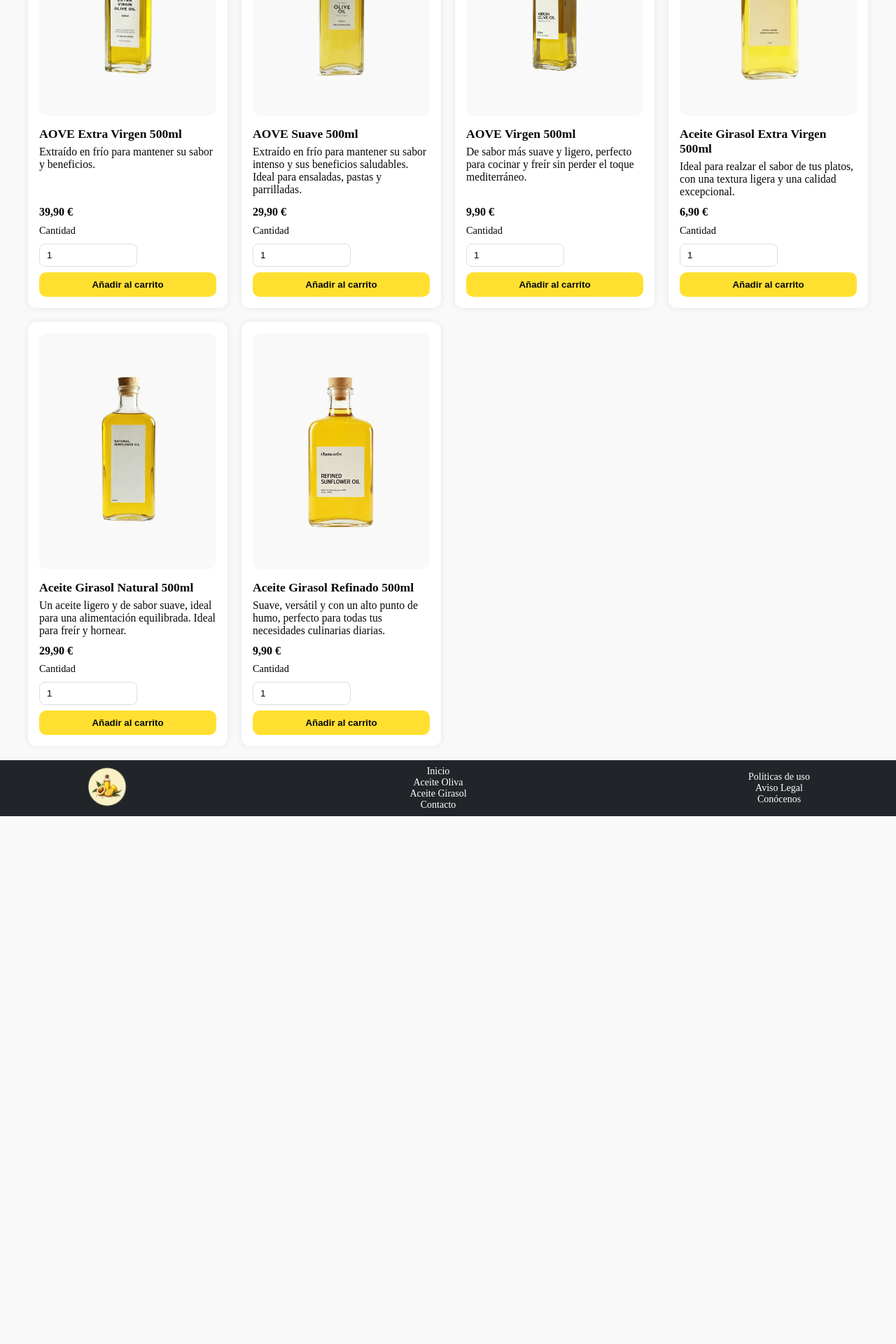
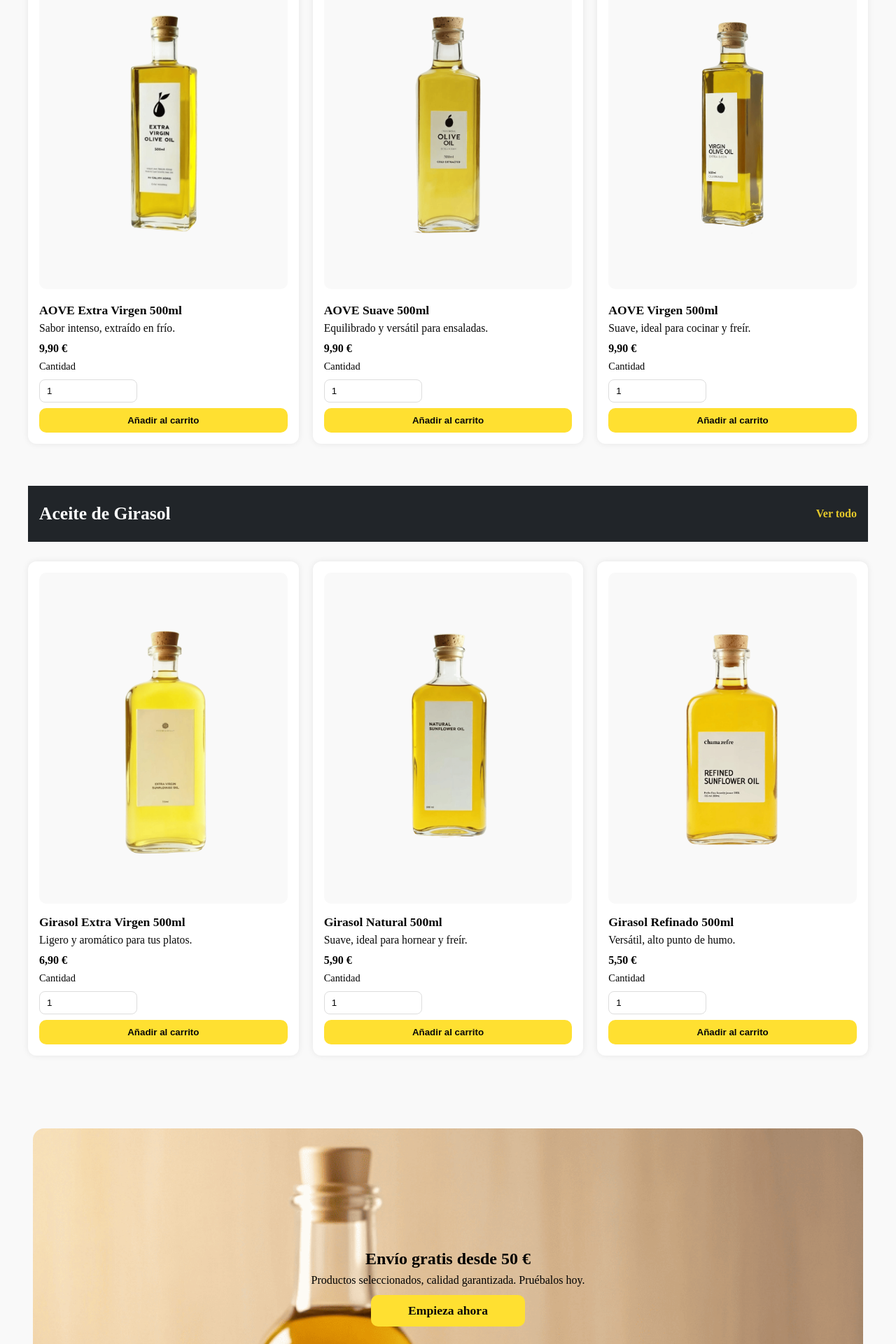
Before and after one commit to albasanchez00/Proyectos_Portafolio, a PHP site: page /tiendaAceites/index.html in a window 1280 px wide. Shown: the part 720-2640 px from the top of the page at 70% size. Before the commit the page ends 1886 px from the top, so only its background shows below. Run offline with PHP 8.4, Linux system fonts and the light colour scheme.

Commit message:
Implement code changes to enhance functionality and improve performance

```diff
--- a/tiendaAceites/css/style.css
+++ b/tiendaAceites/css/style.css
@@ -291,6 +291,7 @@ main{
   border:none; border-radius:5px; font-size:1rem; transition:background-color .3s ease;
 }
 .btn_producto:hover{ background:#e4c82b; cursor:pointer; color:#080808; text-decoration:none; }
+
 /* FIN INDEX */
 
 
@@ -369,6 +370,116 @@ main{
   #card-productos.grid-products{ gap:16px; width:92vw; }
 }
 /* FIN PAGINA ACEITE OLIVA */
+
+/* ====== SECCIONES DE CATÁLOGO ====== */
+.container{ width:min(1200px, 95vw); margin-inline:auto; }
+.catalog-section{ margin: 24px 0 40px; }
+.catalog-header{
+  display:flex; align-items:center; justify-content:space-between;
+  margin-bottom: 8px;
+}
+.catalog-header h2{ margin:0; font-size:1.6rem; }
+.catalog-link{ color: var(--color_primario); font-weight:600; }
+.catalog-link:hover{ text-decoration: underline; }
+
+/* Afinado de títulos de tarjeta dentro del grid */
+#card-productos.grid-products .product-card__title,
+.grid-products .product-card__title{ margin-top: 8px; }
+
+/* ====== CTA ====== */
+.cta-band{
+  margin: 24px 0 40px;
+  background-image: url('../assets/banner-aceite.png');
+  background-size: cover; background-position: top; background-repeat: no-repeat;
+  border-radius: 16px;
+  padding: 28px 18px;
+}
+.cta-band__content{
+  width:min(1150px, 96vw); height: 400px; margin-inline:auto; text-align:center;
+  display:flex; flex-direction:column; justify-content:center; align-items:center;
+
+}
+.cta-band h2{ margin:0 0 .25rem; }
+.cta-band p{ margin:.25rem 0 .75rem; }
+.cta-band .btn{
+  max-width: 220px; font-size:1.1rem; padding:12px 0;
+  background: var(--color_secundario); color:#080808;
+}
+.cta-band .btn:hover{ background: var(--color_primario); }
+
+/* ====== TESTIMONIOS ====== */
+.testimonials{ width:min(1200px,95vw); margin: 0 auto 56px;
+  padding: 0 0 8px;
+  display: flex; flex-direction: column; align-items: center;
+  text-align: center;}
+.testimonials h2{ margin:0 0 12px; font-size:1.4rem; }
+.testimonials__track{
+  display:grid; grid-auto-flow: column; grid-auto-columns: min(340px, 84vw);
+  gap: 14px; overflow-x: auto; padding-bottom: 6px;
+  scroll-snap-type: x mandatory; scroll-padding: 8px;
+}
+.testimonials__track:focus{ outline: 2px solid var(--color_secundario); outline-offset: 2px; }
+.testimonial{
+  scroll-snap-align: start;
+  background:#fff; border:1px solid #eee; border-radius: 14px; padding: 16px;
+  box-shadow: 0 4px 14px rgba(0,0,0,.06);
+}
+.testimonial__text{ margin:0 0 .5rem; font-style: italic; }
+.testimonial__author{ margin:0; color:#555; font-weight: 600; text-align:right; }
+
+/* === GRID/TARJETAS (MODERNO) — POR CLASE === */
+.grid-products{
+  display: grid;
+  grid-template-columns: repeat(auto-fit, minmax(260px, 1fr));
+  gap: 20px;
+  padding: 20px 0;
+  width: min(1200px, 95vw);
+  margin-inline: auto;
+  align-items: start;
+}
+
+/* Tarjeta */
+.grid-products .product-card{
+  display: flex; flex-direction: column; height: 100%;
+  background: var(--color_blanco);
+  border-radius: 12px; box-shadow: 0 0 10px rgba(0,0,0,.08);
+  padding: 16px; transition: box-shadow .2s ease;
+}
+.grid-products .product-card:hover{ box-shadow: 0 6px 18px rgba(0,0,0,.12); }
+
+/* Imagen con marco estable */
+.grid-products .product-card picture{
+  display: block; width: 100%; aspect-ratio: 3/4;
+  background: #f9f9f9; border-radius: 10px; overflow: hidden; margin-bottom: 12px;
+}
+.grid-products .product-card picture img{
+  width: 100%; height: 100%; object-fit: contain; display: block;
+}
+
+/* Texto */
+.grid-products .product-card__title{ font-size: 1.1rem; color: #080808; margin: 4px 0 6px; }
+.grid-products .product-card__desc{ font-size: .98rem; color: #080808; margin: 0 0 10px; text-align: left; }
+
+/* Footer alineado abajo */
+.grid-products .product-card__footer{
+  margin-top: auto;
+  display: grid; grid-template-columns: 1fr; row-gap: .5rem;
+}
+
+/* Precio y cantidad */
+.grid-products .product-card__price{ font-weight: 700; margin: 0; line-height: 1.2; }
+.grid-products .product-card__label{ font-size: .9rem; margin-bottom: 2px; }
+.grid-products .product-card__qty{
+  width: 100%; max-width: 140px; padding: 8px 10px;
+  border: 1px solid #ddd; border-radius: 8px; appearance: textfield;
+}
+.grid-products .product-card__qty::-webkit-outer-spin-button,
+.grid-products .product-card__qty::-webkit-inner-spin-button{ -webkit-appearance:none; margin:0; }
+
+/* Responsive fino */
+@media (max-width: 480px){
+  .grid-products{ gap: 16px; width: 92vw; }
+}
 
 
 /* INICIO PAGINA CARRITO */
--- a/tiendaAceites/index.html
+++ b/tiendaAceites/index.html
@@ -54,7 +54,6 @@
     </header>
 
 
-    <!-- MAIN -->
     <main>
       <!-- HERO -->
       <section class="section_hero">
@@ -66,152 +65,193 @@
       </section>
 
       <!-- PRODUCTOS -->
+      <!-- ====== CATÁLOGO ====== -->
       <section id="productos" class="container">
+
+        <!-- Aceite de Oliva -->
+        <section class="catalog-section" aria-labelledby="h-oliva">
+          <header class="catalog-header">
+            <h2 id="h-oliva">Aceite de Oliva</h2>
+            <a href="./productos/aceiteOliva.html" class="catalog-link">Ver todo</a>
+          </header>
+
           <section id="card-productos" class="grid-products">
-          <!-- AOVE EXTRA -->
+            <!-- Tarjeta 1 -->
             <article class="product-card">
-              <picture><img loading="lazy" src="./assets/botella-aceite-de-oliva-extra-virgen.png"
-              alt="Aceite de Oliva Virgen Extra 500ml"></picture>
-              <h2 class="product-card__title">AOVE Extra Virgen 500ml</h2>
-              <p class="product-card__desc">Extraído en frío para mantener su sabor y beneficios.</p>
-
+              <picture>
+                <img src="./assets/botella-aceite-de-oliva-extra-virgen.png" alt="AOVE Extra Virgen 500ml">
+              </picture>
+              <h3 class="product-card__title">AOVE Extra Virgen 500ml</h3>
+              <p class="product-card__desc">Sabor intenso, extraído en frío.</p>
               <div class="product-card__footer">
-                  <p class="product-card__price" data-price="39.90">39,90 €</p>
-
-                  <label class="product-card__label" for="qty-aove-extra-500">Cantidad</label>
-                  <input id="qty-aove-extra-500" class="product-card__qty" type="number" min="1" value="1" inputmode="numeric">
-
+                <p class="product-card__price" data-price="9.90">9,90 €</p>
+                <label class="product-card__label" for="qty-home-aove-extra-500">Cantidad</label>
+                <input id="qty-home-aove-extra-500" class="product-card__qty" type="number" min="1" value="1" inputmode="numeric">
                 <button class="btn btn--primary add-to-cart"
                   data-id="SKU-AOVE-EXTRA-500"
                   data-name="AOVE Extra Virgen 500ml"
-                      data-price="39.90"
+                  data-price="9.90"
                   data-image="./assets/botella-aceite-de-oliva-extra-virgen.png"
-                      data-url="./productos/aceiteOliva.html"
-                      aria-label="Añadir AOVE Extra Virgen 500ml al carrito">
-                      Añadir al carrito
-                  </button>
-              </div>
-
-          </article>
-
-          <article class="product-card">
-              <picture><img loading="lazy" src="./assets/botella-aceite-de-oliva-natural.png"
-              alt="Aceite de Oliva Suave 500ml"></picture>
-              <h2 class="product-card__title">AOVE Suave 500ml</h2>
-              <p class="product-card__desc">Extraído en frío para mantener su sabor intenso y sus beneficios saludables. Ideal para ensaladas, pastas y parrilladas.</p>
-              <div class="product-card__footer">
-                  <p class="product-card__price" data-price="29.90">29,90 €</p>
-
-                  <label class="product-card__label" for="qty-avoe-suave-500">Cantidad</label>
-                  <input id="qty-avoe-suave-500" class="product-card__qty" type="number" min="1" value="1" inputmode="numeric">
-
-                  <button class="btn btn--primary add-to-cart"
-                  data-id="SKU-AOVE-SUAVE-500"
-                  data-name="AOVE Suave 500ml"
-                  data-price="29.90"
-                  data-image="./assets/botella-aceite-de-oliva-natural.png"
-                  data-url="./productos/aceiteOliva.html"
-                  aria-label="Añadir AOVE Suave 500ml al carrito">
+                  data-url="./productos/aceiteOliva.html">
                   Añadir al carrito
                 </button>
               </div>
             </article>
 
+            <!-- Tarjeta 2 -->
             <article class="product-card">
-              <picture><img loading="lazy" src="./assets/botella-de-aceite-de-oliva-virgen.png"
-              alt="Aceite de Oliva Suave 500ml"></picture>
-              <h2 class="product-card__title">AOVE Virgen 500ml</h2>
-              <p class="product-card__desc">De sabor más suave y ligero, perfecto para cocinar y freír sin perder el toque mediterráneo.</p>
+              <picture>
+                <img src="./assets/botella-aceite-de-oliva-natural.png" alt="AOVE Suave 500ml">
+              </picture>
+              <h3 class="product-card__title">AOVE Suave 500ml</h3>
+              <p class="product-card__desc">Equilibrado y versátil para ensaladas.</p>
               <div class="product-card__footer">
                 <p class="product-card__price" data-price="9.90">9,90 €</p>
+                <label class="product-card__label" for="qty-home-aove-suave-500">Cantidad</label>
+                <input id="qty-home-aove-suave-500" class="product-card__qty" type="number" min="1" value="1" inputmode="numeric">
+                <button class="btn btn--primary add-to-cart"
+                  data-id="SKU-AOVE-SUAVE-500"
+                  data-name="AOVE Suave 500ml"
+                  data-price="9.90"
+                  data-image="./assets/botella-aceite-de-oliva-natural.png"
+                  data-url="./productos/aceiteOliva.html">
+                  Añadir al carrito
+                </button>
+              </div>
+            </article>
 
-                  <label class="product-card__label" for="qty-avoe-virgen-500">Cantidad</label>
-                  <input id="qty-avoe-virgen-500" class="product-card__qty" type="number" min="1" value="1" inputmode="numeric">
-
+            <!-- Tarjeta 3 -->
+            <article class="product-card">
+              <picture>
+                <img src="./assets/botella-de-aceite-de-oliva-virgen.png" alt="AOVE Virgen 500ml">
+              </picture>
+              <h3 class="product-card__title">AOVE Virgen 500ml</h3>
+              <p class="product-card__desc">Suave, ideal para cocinar y freír.</p>
+              <div class="product-card__footer">
+                <p class="product-card__price" data-price="9.90">9,90 €</p>
+                <label class="product-card__label" for="qty-home-aove-virgen-500">Cantidad</label>
+                <input id="qty-home-aove-virgen-500" class="product-card__qty" type="number" min="1" value="1" inputmode="numeric">
                 <button class="btn btn--primary add-to-cart"
                   data-id="SKU-AOVE-VIRGEN-500"
                   data-name="AOVE Virgen 500ml"
                   data-price="9.90"
                   data-image="./assets/botella-de-aceite-de-oliva-virgen.png"
-                  data-url="./productos/aceiteOliva.html"
-                  aria-label="Añadir AOVE Suave 500ml al carrito">
-                  Añadir al carrito
-                  </button>
-              </div>
-          </article>
-
-          <!-- GIRASOL EXTRA -->
-          <article class="product-card">
-                    <picture><img loading="lazy" src="./assets/botella-de-aceite-de-girasol-extra-virgen.png"
-                    alt="Aceite Girasol Extra Virgen 500ml"></picture>
-                    <h2 class="product-card__title">Aceite Girasol Extra Virgen 500ml</h2>
-                    <p class="product-card__desc">Ideal para realzar el sabor de tus platos, con una textura ligera y una calidad excepcional.</p>
-                    <div class="product-card__footer">
-                        <p class="product-card__price" data-price="6.90">6,90 €</p>  <!-- o 39,90 si es tu precio real -->
-
-                        <label class="product-card__label" for="qty-girasol-extra-500">Cantidad</label>
-                        <input id="qty-girasol-extra-500" class="product-card__qty" type="number" min="1" value="1" inputmode="numeric">
-
-                        <button class="btn btn--primary add-to-cart"
-                            data-id="SKU-GIRASOL-EXTRA-500"
-                            data-name="Aceite Girasol Extra Virgen 500ml"
-                            data-price="39.90"
-                            data-image="./assets/botella-de-aceite-de-girasol-extra-virgen.png"
-                            data-url="./productos/aceiteGirasol.html"
-                            aria-label="Añadir Aceite Girasol Extra Virgen 500ml al carrito">
-                            Añadir al carrito
-                        </button>
-                    </div>
-
-                </article>
-
-                <article class="product-card">
-                    <picture><img loading="lazy" src="./assets/botella-de-aceite-de-girasol-natural.png"
-                    alt="Aceite Girasol Natural 500ml"></picture>
-                    <h2 class="product-card__title">Aceite Girasol Natural 500ml</h2>
-                    <p class="product-card__desc">Un aceite ligero y de sabor suave, ideal para una alimentación equilibrada. Ideal para freír y hornear.</p>
-                    <div class="product-card__footer">
-                        <p class="product-card__price" data-price="29.90">29,90 €</p>
-
-                        <label class="product-card__label" for="qty-gir-natural-500">Cantidad</label>
-                        <input id="qty-gir-natural-500" class="product-card__qty" type="number" min="1" value="1" inputmode="numeric">
-
-                        <button class="btn btn--primary add-to-cart"
-                            data-id="SKU-GIRASOL-NATURAL-500"
-                            data-name="Aceite Girasol Natural 500ml"
-                            data-price="29.90"
-                            data-image="./assets/botella-de-aceite-de-girasol-natural.png"
-                            data-url="./productos/aceiteGirasol.html"
-                            aria-label="Añadir Aceite Girasol Natural 500ml al carrito">
-                            Añadir al carrito
-                        </button>
-                    </div>
-                </article>
-
-                <article class="product-card">
-                    <picture><img loading="lazy" src="./assets/botella-de-aceite-de-girasol-refinado.png"
-                    alt="Aceite Girasol Refinado 500ml"></picture>
-                    <h2 class="product-card__title">Aceite Girasol Refinado 500ml</h2>
-                    <p class="product-card__desc">Suave, versátil y con un alto punto de humo, perfecto para todas tus necesidades culinarias diarias.</p>
-                    <div class="product-card__footer">
-                        <p class="product-card__price" data-price="9.90">9,90 €</p>
-
-                        <label class="product-card__label" for="qty-gir-refinado-500">Cantidad</label>
-                        <input id="qty-gir-refinado-500" class="product-card__qty" type="number" min="1" value="1" inputmode="numeric">
-
-                        <button class="btn btn--primary add-to-cart"
-                            data-id="SKU-GIRASOL-REFINADO-500"
-                            data-name="Aceite Girasol Refinado 500ml"
-                            data-price="9.90"
-                            data-image="./assets/botella-de-aceite-de-girasol-refinado.png"
-                            data-url="./productos/aceiteGirasol.html"
-                            aria-label="Añadir Aceite Girasol Refinado 500ml al carrito">
+                  data-url="./productos/aceiteOliva.html">
                   Añadir al carrito
                 </button>
               </div>
             </article>
           </section>
         </section>
+
+        <!-- Aceite de Girasol -->
+        <section class="catalog-section" aria-labelledby="h-girasol">
+          <header class="catalog-header">
+            <h2 id="h-girasol">Aceite de Girasol</h2>
+            <a href="./productos/aceiteGirasol.html" class="catalog-link">Ver todo</a>
+          </header>
+
+          <section class="grid-products">
+            <!-- Tarjeta 1 -->
+            <article class="product-card">
+              <picture>
+                <img src="./assets/botella-de-aceite-de-girasol-extra-virgen.png" alt="Girasol Extra Virgen 500ml">
+              </picture>
+              <h3 class="product-card__title">Girasol Extra Virgen 500ml</h3>
+              <p class="product-card__desc">Ligero y aromático para tus platos.</p>
+              <div class="product-card__footer">
+                <p class="product-card__price" data-price="6.90">6,90 €</p>
+                <label class="product-card__label" for="qty-home-gira-extra-500">Cantidad</label>
+                <input id="qty-home-gira-extra-500" class="product-card__qty" type="number" min="1" value="1" inputmode="numeric">
+                <button class="btn btn--primary add-to-cart"
+                  data-id="SKU-GIRA-EXTRA-500"
+                  data-name="Girasol Extra Virgen 500ml"
+                  data-price="6.90"
+                  data-image="./assets/botella-de-aceite-de-girasol-extra-virgen.png"
+                  data-url="./productos/aceiteGirasol.html">
+                  Añadir al carrito
+                </button>
+              </div>
+            </article>
+
+            <!-- Tarjeta 2 -->
+            <article class="product-card">
+              <picture>
+                <img src="./assets/botella-de-aceite-de-girasol-natural.png" alt="Girasol Natural 500ml">
+              </picture>
+              <h3 class="product-card__title">Girasol Natural 500ml</h3>
+              <p class="product-card__desc">Suave, ideal para hornear y freír.</p>
+              <div class="product-card__footer">
+                <p class="product-card__price" data-price="5.90">5,90 €</p>
+                <label class="product-card__label" for="qty-home-gira-nat-500">Cantidad</label>
+                <input id="qty-home-gira-nat-500" class="product-card__qty" type="number" min="1" value="1" inputmode="numeric">
+                <button class="btn btn--primary add-to-cart"
+                  data-id="SKU-GIRA-NAT-500"
+                  data-name="Girasol Natural 500ml"
+                  data-price="5.90"
+                  data-image="./assets/botella-de-aceite-de-girasol-natural.png"
+                  data-url="./productos/aceiteGirasol.html">
+                  Añadir al carrito
+                </button>
+              </div>
+            </article>
+
+            <!-- Tarjeta 3 -->
+            <article class="product-card">
+              <picture>
+                <img src="./assets/botella-de-aceite-de-girasol-refinado.png" alt="Girasol Refinado 500ml">
+              </picture>
+              <h3 class="product-card__title">Girasol Refinado 500ml</h3>
+              <p class="product-card__desc">Versátil, alto punto de humo.</p>
+              <div class="product-card__footer">
+                <p class="product-card__price" data-price="5.50">5,50 €</p>
+                <label class="product-card__label" for="qty-home-gira-ref-500">Cantidad</label>
+                <input id="qty-home-gira-ref-500" class="product-card__qty" type="number" min="1" value="1" inputmode="numeric">
+                <button class="btn btn--primary add-to-cart"
+                  data-id="SKU-GIRA-REF-500"
+                  data-name="Girasol Refinado 500ml"
+                  data-price="5.50"
+                  data-image="./assets/botella-de-aceite-de-girasol-refinado.png"
+                  data-url="./productos/aceiteGirasol.html">
+                  Añadir al carrito
+                </button>
+              </div>
+            </article>
+          </section>
+        </section>
+      </section>
+
+      <!-- ====== CTA ====== -->
+      <section class="cta-band">
+        <div class="cta-band__content">
+          <h2>Envío gratis desde 50 €</h2>
+          <p>Productos seleccionados, calidad garantizada. Pruébalos hoy.</p>
+          <a href="#productos" class="btn btn--primary">Empieza ahora</a>
+        </div>
+      </section>
+
+      <!-- ====== TESTIMONIOS ====== -->
+      <section class="testimonials" aria-labelledby="h-testimonials">
+        <h2 id="h-testimonials">Lo que dicen nuestros clientes</h2>
+
+        <div class="testimonials__track" tabindex="0" aria-label="Carrusel de testimonios">
+          <article class="testimonial">
+            <p class="testimonial__text">“El mejor AOVE que he probado. Aroma espectacular.”</p>
+            <p class="testimonial__author">Laura G.</p>
+          </article>
+
+          <article class="testimonial">
+            <p class="testimonial__text">“Entrega rápida y atención impecable. Repetiré.”</p>
+            <p class="testimonial__author">Carlos R.</p>
+          </article>
+
+          <article class="testimonial">
+            <p class="testimonial__text">“El girasol refinado va genial para freír sin humos.”</p>
+            <p class="testimonial__author">María S.</p>
+          </article>
+        </div>
+      </section>
+
     </main>
 
     <!-- FOOTER -->
@@ -250,5 +290,6 @@
     import './js/cart.js';
     import './js/ui-cart.js';
   </script>
+
 </body>
 </html>
```
Also changed, not shown: tiendaAceites/assets/banner-aceite.png (added). Lines whose indentation alone changed are shown as unchanged.
